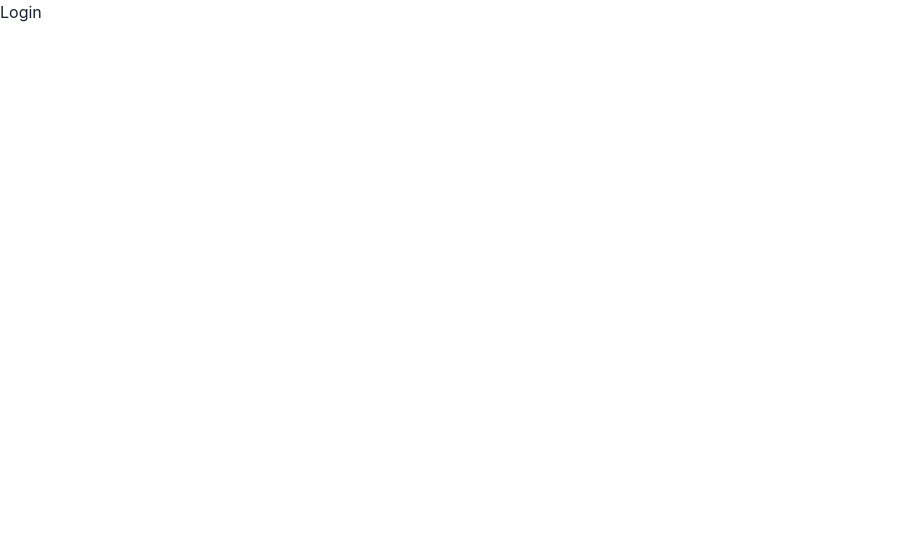
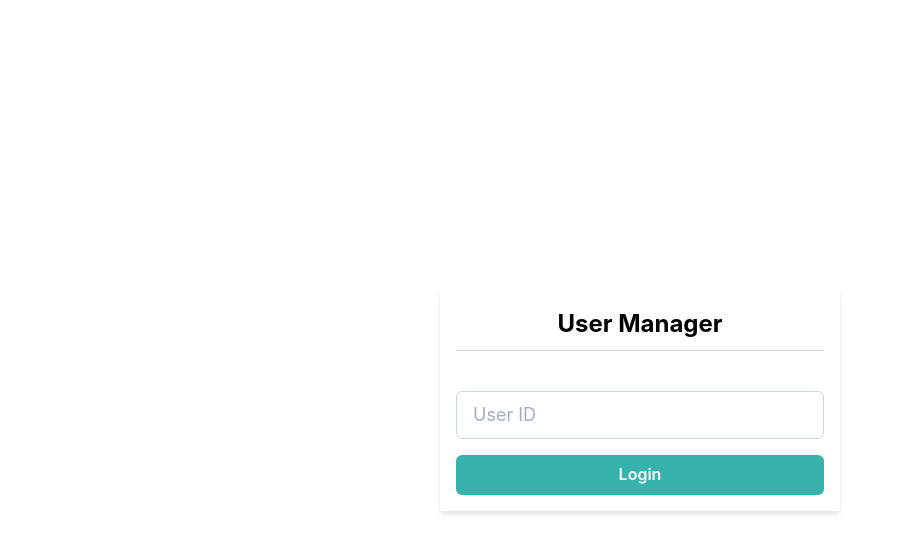
Before and after one commit to uraysk/rt-users, a React (Vite) app: page / in a window 1280 px wide. Shown: the top 552 px of the page, without its empty margins (0-899 px from the left). Built offline with nearby package versions, Linux system fonts and the light colour scheme.

Commit message:
style:Loginカードを追加しました。

```diff
--- /dev/null
+++ b/src/assets/components/atoms/Input/BaseInput.tsx
@@ -0,0 +1,22 @@
+import {Input} from "@chakra-ui/react"
+import { FC, memo } from "react";
+
+type Props = {
+    placeholder:string;
+    type?:string
+
+}
+export const BaseInput:FC<Props> = memo(({placeholder, type})=>{
+    return(
+            <Input
+            placeholder={placeholder}
+            type={type}
+            size="lg"
+            mt={8}
+            mb={4}
+            color="gray.500"
+            borderColor="gray.300"
+            _placeholder={{ color: 'gray.400', opacity: 1 }}
+            />
+    )
+})
--- /dev/null
+++ b/src/assets/components/atoms/buttons/BaseButton.tsx
@@ -0,0 +1,14 @@
+import { FC, memo, ReactNode } from "react"
+import { Button } from "@chakra-ui/react"
+
+type Props = {
+    children:ReactNode;
+    onClick?: () => void;
+    type?: "button" | "submit" |"reset";
+    bgColor?: string;
+}
+export const BaseButton:FC<Props> = memo(({children, onClick, type="button", bgColor})=>{
+    return(
+        <Button onClick={onClick} type={type} bg={bgColor || "blue.500"} color="white" _hover={{ bg: bgColor ? "gray.600" : "blue.600" }}  >{children}</Button>
+    )
+})
--- /dev/null
+++ b/src/assets/components/atoms/cards/BaseCard.tsx
@@ -0,0 +1,20 @@
+import { FC, memo, ReactNode } from "react";
+import { Flex } from "@chakra-ui/react";
+
+type Props={
+    children: ReactNode;
+}
+export const BaseCard:FC<Props> = memo(({children}) => {
+    return(
+        <Flex
+        direction="column"
+        boxShadow="md"
+        bg="white"
+        color="black"
+        borderRadius="3px"
+        p={4}
+        width="400px">
+                {children}
+        </Flex>
+    )
+})
--- /dev/null
+++ b/src/assets/components/molcules/TitleCard.tsx
@@ -0,0 +1,18 @@
+import { FC, memo, ReactNode } from "react";
+import { Box, Text } from "@chakra-ui/react";
+import { BaseCard } from "../atoms/cards/BaseCard";
+
+type Props = {
+    title: string;
+    children:ReactNode;
+}
+export const TitleCard:FC<Props> = memo (({children, title}) => {
+    return(
+        <BaseCard>
+            <Box mb={2} borderBottom="1px solid #ddd" pb={2} align="center">
+                <Text fontSize="2xl" fontWeight="bold">{title}</Text>
+            </Box>
+            {children}
+        </BaseCard>
+    )
+})
--- /dev/null
+++ b/src/assets/components/organisms/LoginCard.tsx
@@ -0,0 +1,17 @@
+import { memo } from "react"
+import {Flex} from "@chakra-ui/react"
+
+import { BaseButton } from "../atoms/buttons/BaseButton"
+import { TitleCard } from "../molcules/TitleCard"
+import { BaseInput } from "../atoms/Input/BaseInput"
+
+export const LoginCard = memo(()=>{
+    return(
+            <Flex justify="center" align="center" height="100vh" p={4}>
+                <TitleCard title="User Manager">
+                    <BaseInput placeholder="User ID" />
+                    <BaseButton bgColor="teal.400">Login</BaseButton>
+                </TitleCard>
+            </Flex>
+    )
+})
--- a/src/assets/components/pages/Login.tsx
+++ b/src/assets/components/pages/Login.tsx
@@ -1,8 +1,9 @@
+import { LoginCard } from "../organisms/LoginCard"
 
 export const Login = () =>{
     return(
         <>
-            <h3>Login</h3>
+            <LoginCard />
         </>
 
     )
```
Also changed, not shown: src/assets/components/molcules/Input.tsx (added, +16 -0 lines).
